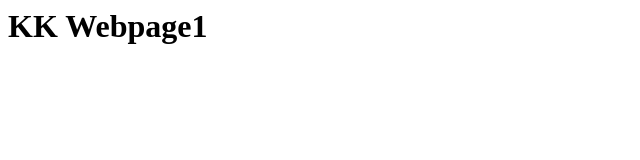
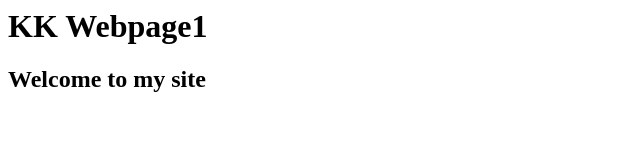
Before and after one commit to KKSankar/1-HTML-CSS-JavaScript, a plain HTML site: page test.html in a window 1280 px wide. Shown: the whole page, without its empty margins (0-640 px from the left). Drawn offline with Linux system fonts and the light colour scheme.

Commit message:
My second change

```diff
--- a/test.html
+++ b/test.html
@@ -7,5 +7,6 @@
 </head>
 <body>
   <h1>KK Webpage1</h1>
+  <h2>Welcome to my site</h2>
 </body>
 </html>
```
